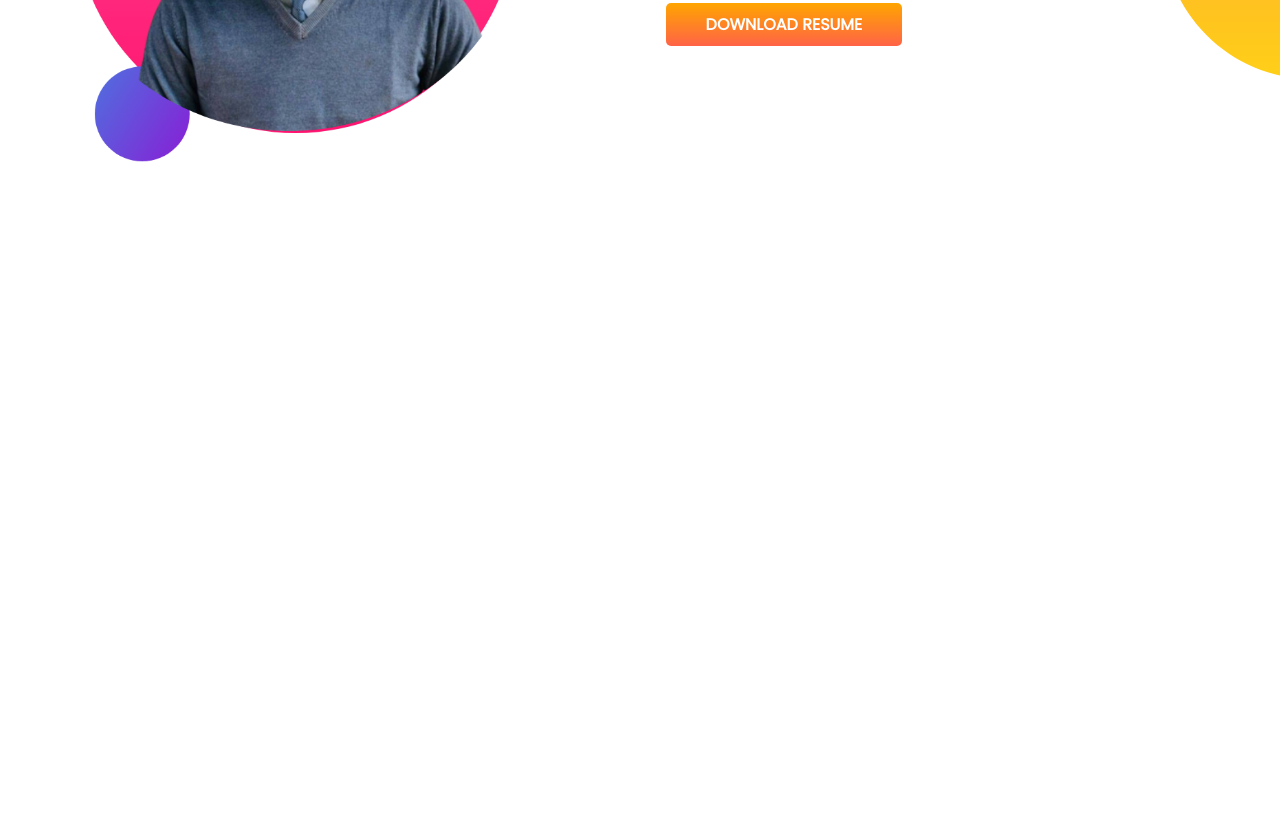
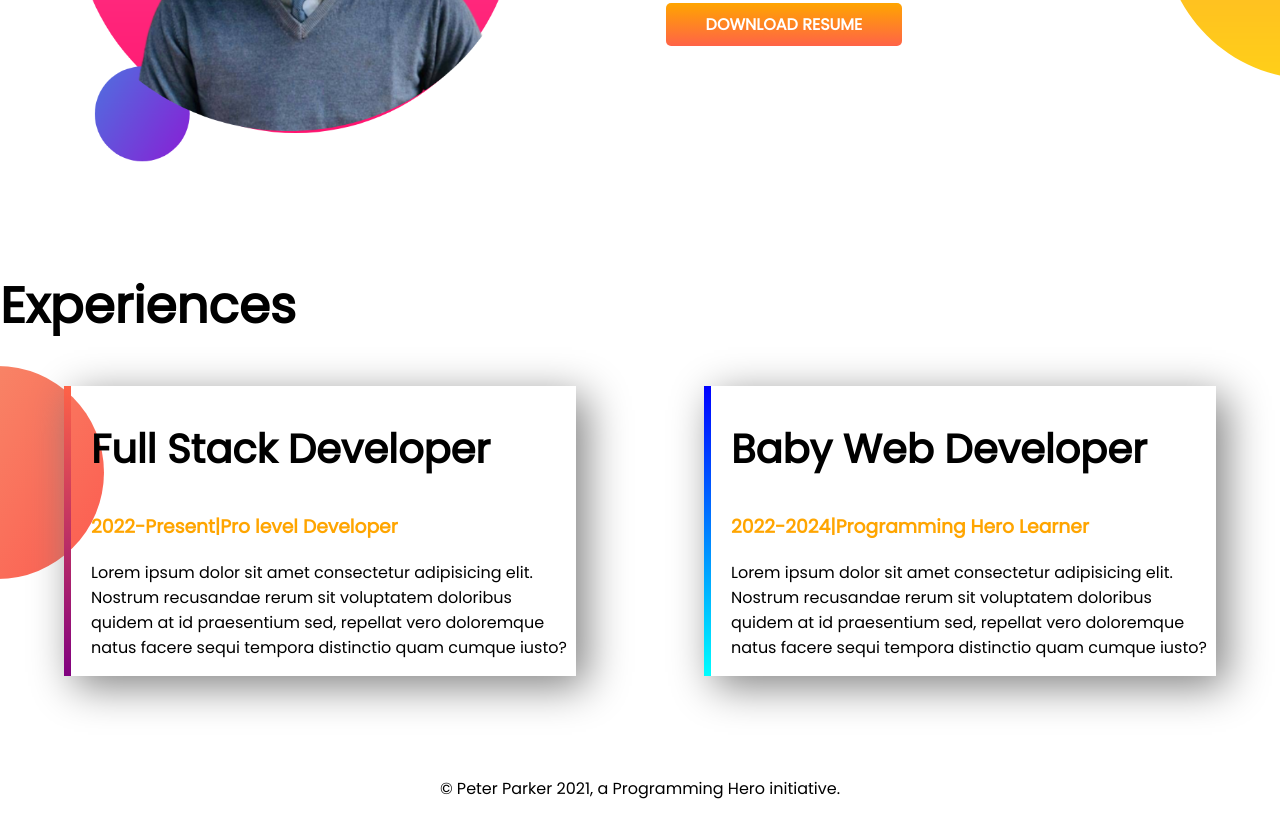
Before and after one commit to TbR777/developer-portfolio, a plain HTML site: page index.html in a window 1280 px wide. Shown: the part 905-1722 px from the top of the page. Before the commit the page ends 1174 px from the top, so only its background shows below. Drawn offline with Linux system fonts and the light colour scheme.

Commit message:
final push

```diff
--- a/index.html
+++ b/index.html
@@ -13,7 +13,7 @@
 </head>
 
 <body>
-    <section class="top-banner">
+    <section class="top-banner flexible-container">
             <div class="half-width">
                 <h1>Welcome To</h1>
                 <h1><span class="orange-color">Tushid Barua's</span> World</h1>
@@ -28,7 +28,7 @@
                 <img src="images/tushid bg.png" alt="">
             </div>
     </section>
-    <section class="dream-big">
+    <section class="dream-big flexible-container">
         <div class="half-width">
             <img src="images/tushid-bg2.png" alt="">
         </div>
@@ -39,6 +39,24 @@
             <a class="link-button" href="https://www.facebook.com/tushidbarua.rahul.3/">DOWNLOAD RESUME</a>
         </div>
     </section>
+    <section class="experience">
+        <h1>Experiences</h1>
+        <div class="flexible-container">
+            <div id="full-stack" class="exp-item">
+                <h2>Full Stack Developer</h2>
+                <h3 class="orange-color">2022-Present|Pro level Developer</h3>
+                <p>Lorem ipsum dolor sit amet consectetur adipisicing elit. Nostrum recusandae rerum sit voluptatem doloribus quidem at id praesentium sed, repellat vero doloremque natus facere sequi tempora distinctio quam cumque iusto?</p>
+            </div>
+            <div id="web-dev" class="exp-item">
+                <h2>Baby Web Developer</h2>
+                <h3 class="orange-color">2022-2024|Programming Hero Learner</h3>
+                <p>Lorem ipsum dolor sit amet consectetur adipisicing elit. Nostrum recusandae rerum sit voluptatem doloribus quidem at id praesentium sed, repellat vero doloremque natus facere sequi tempora distinctio quam cumque iusto?</p>
+            </div>
+        </div>
+    </section>
+    <footer>
+        <p>© Peter Parker 2021, a Programming Hero initiative.</p>
+    </footer>
 </body>
 
 </html>
--- a/style.css
+++ b/style.css
@@ -5,10 +5,13 @@ body{
 h1{
     font-size: 50px;
 }
+h2{
+    font-size: 40px;
+}
 .orange-color{
     color: orange;
 }
-section{
+.flexible-container{
     display: flex;
     margin-bottom: 100px;
 }
@@ -37,3 +40,29 @@ section{
     background-repeat: no-repeat;
     background-position: right;
 }
+.exp-item{
+    box-shadow: 10px 10px 40px gray;
+    width: 40%;
+    margin-left: 5%;
+    margin-right: 5%;
+    padding-left: 20px;
+}
+.experience{
+    background-image: url(images/exp-bg.png);
+    background-repeat: no-repeat;
+    background-position: left;
+}
+#web-dev{
+    border-image: linear-gradient(blue, cyan);
+    border-left: 7px solid;
+    border-image-slice: 1;
+
+}
+#full-stack{
+    border-image: linear-gradient(tomato, purple);
+    border-left: 7px solid;
+    border-image-slice: 1;
+}
+footer p{
+    text-align: center;
+}
```
Also changed, not shown: 4 other files.
